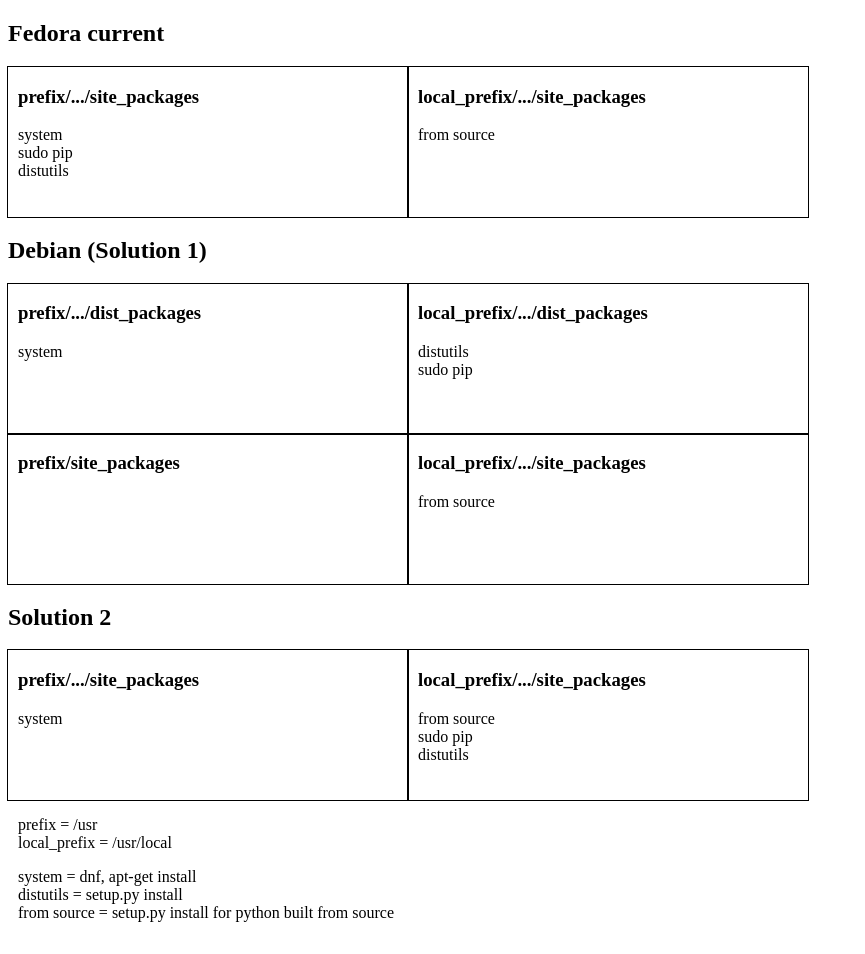
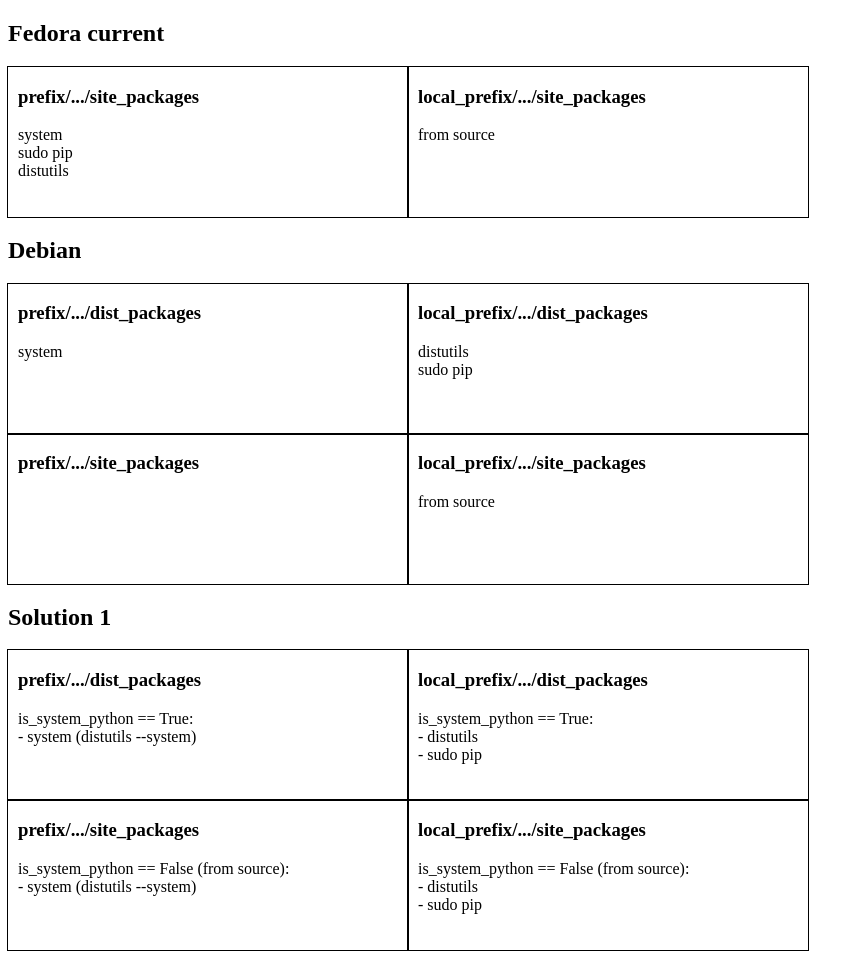
Before and after one commit to fedora-python/pep-drafts, a plain HTML site: page install_locations.html in a window 1280 px wide. Shown: the top 954 px of the page, without its empty margins (0-865 px from the left). Drawn offline with Linux system fonts and the light colour scheme.

Commit message:
Add visualization of Solution 1, link visualization from pep-B notes

```diff
--- a/install_locations.html
+++ b/install_locations.html
@@ -15,7 +15,7 @@
               <p>from source</p>
             </div>
         </div>
-        <h2>Debian (Solution 1)</h2>
+        <h2>Debian</h2>
         <div id="four">
             <div>
               <h3>prefix/.../dist_packages</h3>
@@ -26,11 +26,30 @@
               <p>distutils<br>sudo pip</p>
             </div>
             <div>
-              <h3>prefix/site_packages</h3>
+              <h3>prefix/.../site_packages</h3>
             </div>
             <div>
               <h3>local_prefix/.../site_packages</h3>
               <p>from source</p>
+            </div>
+        </div>
+        <h2>Solution 1</h2>
+        <div id="four">
+            <div>
+              <h3>prefix/.../dist_packages</h3>
+              <p>is_system_python == True:<br>- system (distutils --system)</p>
+            </div>
+            <div>
+              <h3>local_prefix/.../dist_packages</h3>
+              <p>is_system_python == True:<br>- distutils<br>- sudo pip</p>
+            </div>
+            <div>
+              <h3>prefix/.../site_packages</h3>
+              <p>is_system_python == False (from source):<br>- system (distutils --system)</p>
+            </div>
+            <div>
+              <h3>local_prefix/.../site_packages</h3>
+              <p>is_system_python == False (from source):<br>- distutils<br>- sudo pip</p>
             </div>
         </div>
        <h2>Solution 2</h2>
@@ -48,7 +67,7 @@
 
         <p>system = dnf, apt-get install<br>
            distutils = setup.py install<br>
-           from source = setup.py install for python built from source
+           from source = distutils, sudo pip run from a Python built from source
         </p>
 
     </body>
```
Also changed, not shown: 1 other file.
